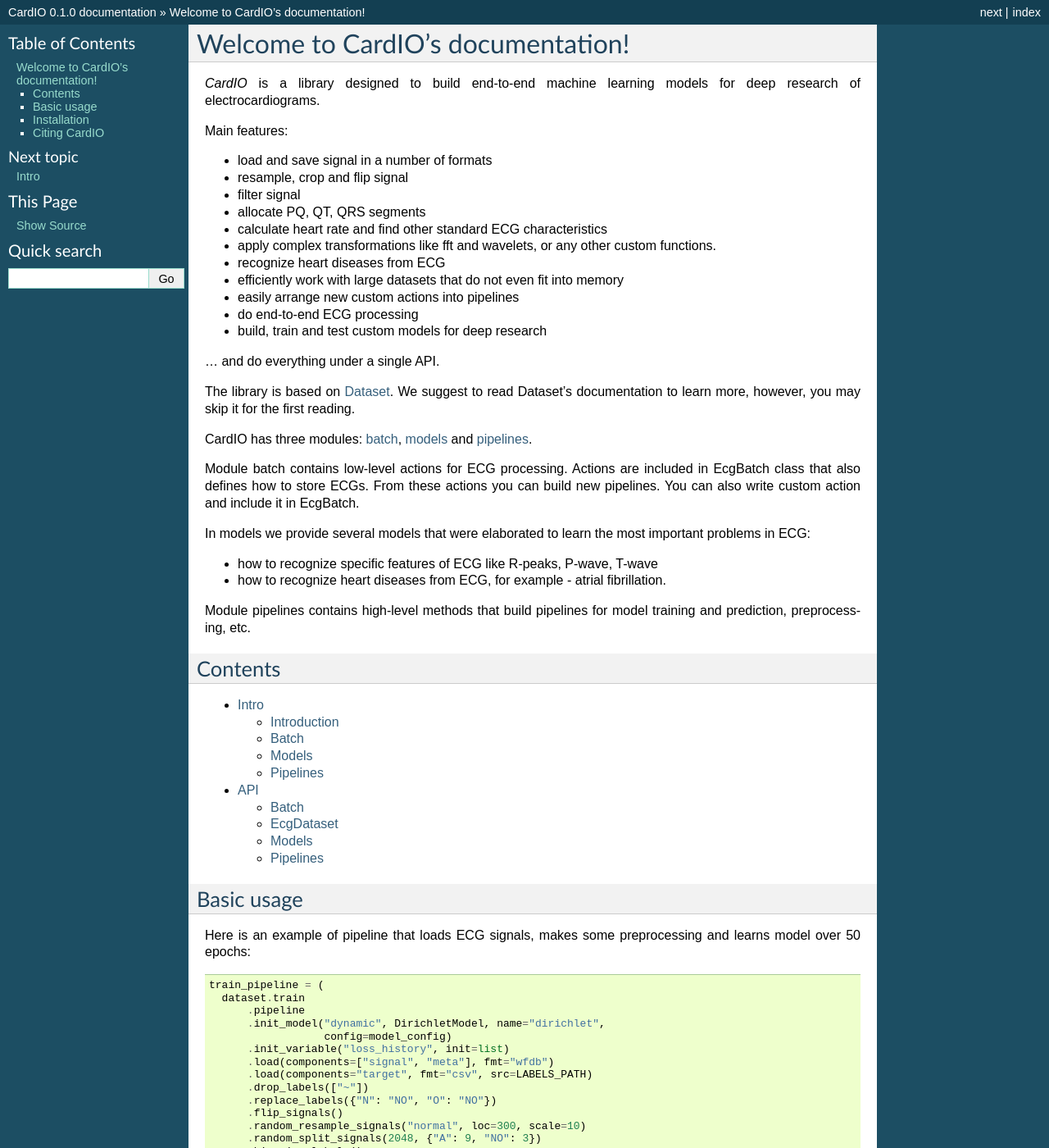
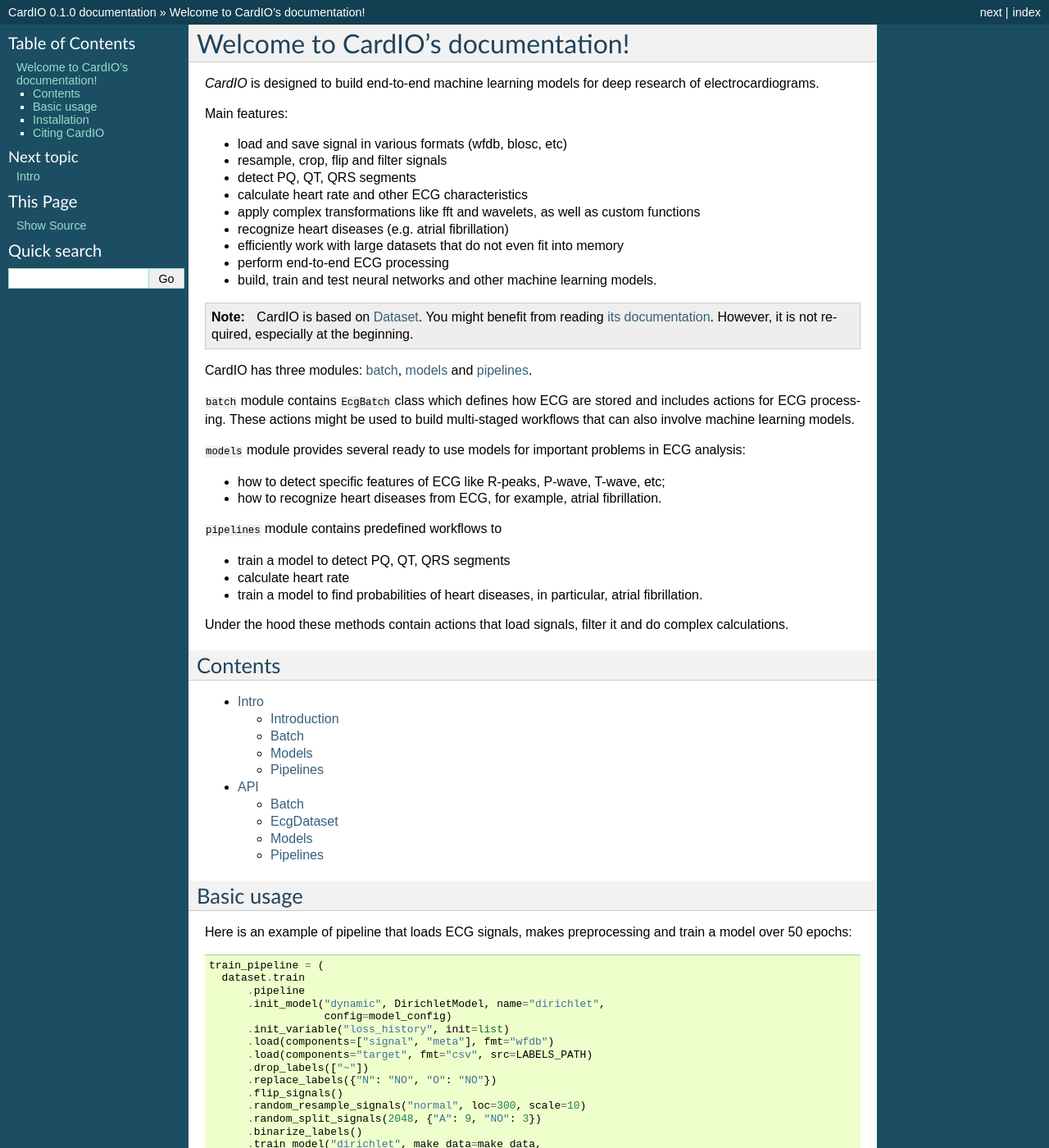
Before and after one commit to analysiscenter/cardio, a Sphinx documentation site: the page built from docs/index.rst, in a window 1280 px wide and 1400 px high. Shown: the whole window at 82% size. Built offline with Sphinx 7.4.7, drawn with Linux system fonts in a browser that asks for light colours; some of the changed text lies outside the part shown.

```diff
--- a/docs/index.rst
+++ b/docs/index.rst
@@ -1,37 +1,41 @@
 ===================================
 Welcome to CardIO's documentation!
 ===================================
-`CardIO` is a library designed to build end-to-end machine learning models for deep research of electrocardiograms.
+`CardIO` is designed to build end-to-end machine learning models for deep research of electrocardiograms.
 
 Main features:
 
-* load and save signal in a number of formats
-* resample, crop and flip signal
-* filter signal
-* allocate PQ, QT, QRS segments
-* calculate heart rate and find other standard ECG characteristics
-* apply complex transformations like fft and wavelets, or any other custom functions.
-* recognize heart diseases from ECG
+* load and save signal in various formats (wfdb, blosc, etc)
+* resample, crop, flip and filter signals
+* detect PQ, QT, QRS segments
+* calculate heart rate and other ECG characteristics
+* apply complex transformations like fft and wavelets, as well as custom functions
+* recognize heart diseases (e.g. atrial fibrillation)
 * efficiently work with large datasets that do not even fit into memory
-* easily arrange new custom actions into pipelines
-* do end-to-end ECG processing
-* build, train and test custom models for deep research
+* perform end-to-end ECG processing
+* build, train and test neural networks and other machine learning models.
 
-… and do everything under a single API.
 
-The library is based on `Dataset <https://github.com/analysiscenter/dataset>`_. We suggest to read Dataset's documentation to learn more, however, you may skip it for the first reading.
+.. note:: CardIO is based on `Dataset <https://github.com/analysiscenter/dataset>`_. You might benefit from reading `its documentation <https://analysiscenter.github.io/dataset>`_. However, it is not required, especially at the beginning.
 
 CardIO has three modules: :doc:`batch <./api/cardio.batch>`, :doc:`models <./api/cardio.models>` and :doc:`pipelines <api/cardio.pipelines>`.
 
-Module batch contains low-level actions for ECG processing. Actions are included in EcgBatch class that also defines how to store ECGs. From these actions you can build new pipelines. You can also write custom action and include it in EcgBatch.
 
-In models we provide several models that were elaborated to learn the most important problems in ECG:
+``batch`` module contains ``EcgBatch`` class which defines how ECG are stored and includes actions for ECG processing.
+These actions might be used to build multi-staged workflows that can also involve machine learning models.
 
-* how to recognize specific features of ECG like R-peaks, P-wave, T-wave
-* how to recognize heart diseases from ECG, for example - atrial fibrillation.
+``models`` module provides several ready to use models for important problems in ECG analysis:
 
-Module pipelines contains high-level methods that build pipelines for model training and prediction, preprocessing, etc.
+* how to detect specific features of ECG like R-peaks, P-wave, T-wave, etc;
+* how to recognize heart diseases from ECG, for example, atrial fibrillation.
 
+``pipelines`` module contains predefined workflows to
+
+* train a model to detect PQ, QT, QRS segments
+* calculate heart rate
+* train a model to find probabilities of heart diseases, in particular, atrial fibrillation.
+
+Under the hood these methods contain actions that load signals, filter it and do complex calculations.
 
 Contents
 ========
@@ -46,9 +50,7 @@ Contents
 Basic usage
 ===========
 
-Here is an example of pipeline that loads ECG signals, makes some preprocessing and learns model over 50 epochs:
-
-.. code-block :: python
+Here is an example of pipeline that loads ECG signals, makes preprocessing and train a model over 50 epochs::
 
   train_pipeline = (
     dataset.train
--- a/requirements.txt
+++ b/requirements.txt
@@ -1,3 +1,5 @@
+numba
+blosc
 dill
 wfdb
 pytest
```
Also changed, not shown: other parts of docs/index.rst (+3 -1 lines), README.md (+34 -29 lines).
